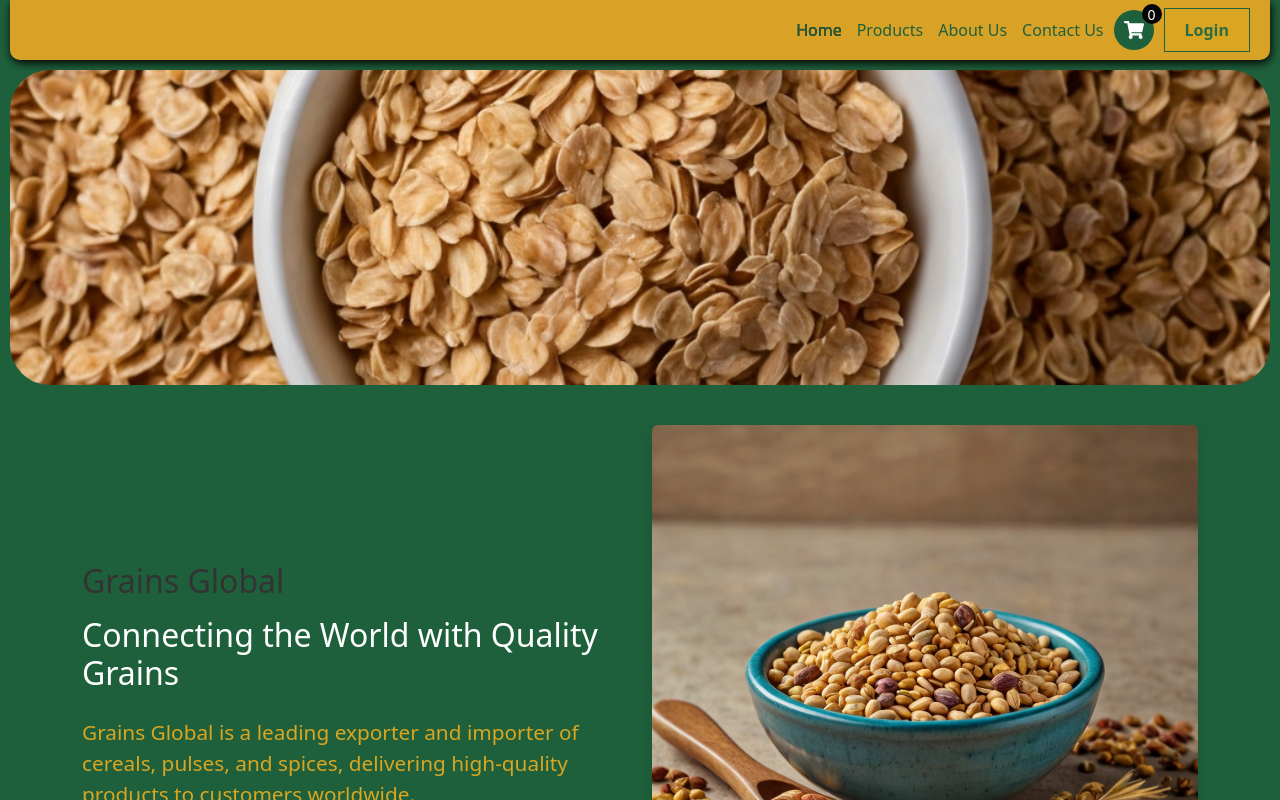
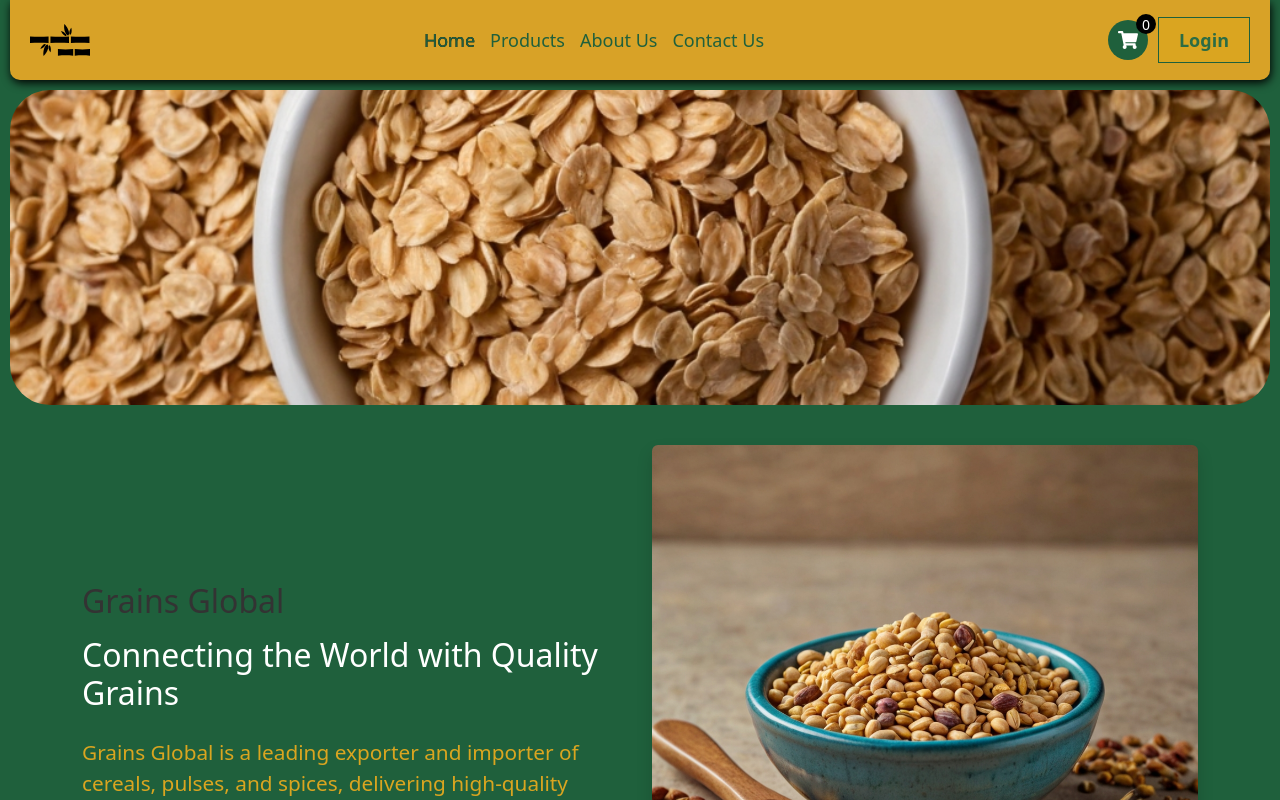
Before and after one commit to devams23/grainsglobal, a React (Vite) app: page / in a window 1280 px wide. Shown: the top 800 px of the page. Built offline with nearby package versions, Linux system fonts and the light colour scheme; no server answers.

Commit message:
added logo

```diff
--- a/src/Components/Navigation_Bar/Navbar.css
+++ b/src/Components/Navigation_Bar/Navbar.css
@@ -9,10 +9,15 @@
 
 .navvbar-container {
     display: flex;
-    justify-content: flex-end;
+    justify-content: space-between;
     align-items: center;
-    size: 1em;
-}
+    font-size: large;
+  }
+
+  .navvbar-logo img {
+    height: 60px; /* Adjust as needed */
+  }
+
 
 .navvbar-links {
     display: flex;
@@ -20,7 +25,11 @@
     margin-right: 10px;
     font-size: 1em;
 }
+.logo-link{
+    display: flex;
+    justify-content: start;
 
+}
 .navvbar-links a:hover {
     color: #1f603c;
     text-shadow: 0 0 .65px #333, 0 0 .65px #333;
--- a/src/Components/Navigation_Bar/Navbar.jsx
+++ b/src/Components/Navigation_Bar/Navbar.jsx
@@ -50,7 +50,13 @@ const Navbar = () => {
   return (
     <nav className={`navvbar ${menuOpen ? "menu-open" : ""}`}>
       <div className="navvbar-container">
+      <div className="navvbar-logo">
+          <NavLink to="/">
+            <img src="grainsglobal.svg" height={60} alt="Logo" />
+          </NavLink>
+        </div>
         <div className="navvbar-links">
+
           <NavLink
             to="/"
             className={({ isActive }) => (isActive ? "active" : "none")}
--- a/src/main.jsx
+++ b/src/main.jsx
@@ -1,15 +1,20 @@
-import React from 'react'
-import ReactDOM from 'react-dom/client'
-import App from './App.jsx'
+import React from "react";
+import ReactDOM from "react-dom/client";
+import App from "./App.jsx";
 // src/index.js or src/App.js
 
-import 'bootstrap/dist/css/bootstrap.min.css';
-import "./index.css"
+import "bootstrap/dist/css/bootstrap.min.css";
+import "./index.css";
 import Protected from "./Components/Protected.jsx";
-import store from './store/store.js';
-import { Provider } from 'react-redux';
-import { RouterProvider, Route, createBrowserRouter, createRoutesFromElements } from 'react-router-dom'
-import Layout from "./Components/Layout.jsx"
+import store from "./store/store.js";
+import { Provider } from "react-redux";
+import {
+  RouterProvider,
+  Route,
+  createBrowserRouter,
+  createRoutesFromElements,
+} from "react-router-dom";
+import Layout from "./Components/Layout.jsx";
 
 import {
   HomePage,
@@ -18,63 +23,49 @@ import {
   ContactUsPage,
   AboutUsPage,
   LoginPage,
-    SignUpPage
+  SignUpPage,
 } from "./Pages";
 
 // App.js or index.js
-import axios from 'axios';
+import axios from "axios";
 
 axios.defaults.withCredentials = true;
 
-<Protected></Protected>
+<Protected></Protected>;
 const router = createBrowserRouter(
+  createRoutesFromElements(
+    <Route path="/" element={<Layout />}>
+      <Route path="" element={<HomePage />} />
+      <Route path="products/:selected" element={<OurProductsPage />} />
 
-    createRoutesFromElements(
-        <Route path='/' element={<Layout />}>
-        <Route path='' element={<HomePage />} />
+      <Route path="cart" element={<MyCartPage />} />
+
+      <Route path="contact" element={<ContactUsPage />} />
+      <Route path="about" element={<AboutUsPage />} />
       <Route
-            path='products/:selected'
+        path="login"
         element={
-                <OurProductsPage />
-            }
-        />
-
-        <Route
-            path='cart'
-            element = {
-                <MyCartPage />
-            }
-        />
-
-        <Route path='contact' element={<ContactUsPage />} />
-        <Route path='about' element={<AboutUsPage />} />
-        <Route
-            path='login'
-            element = {
-                <Protected authentication = {false}>
+          <Protected authentication={false}>
             <LoginPage />
           </Protected>
         }
       />
       <Route
-            path='signup'
-            element = {
-                <Protected authentication = { false }>
+        path="signup"
+        element={
+          <Protected authentication={false}>
             <SignUpPage />
           </Protected>
         }
       />
-
     </Route>
   )
-)
+);
 
-ReactDOM.createRoot(document.getElementById('root')).render(
+ReactDOM.createRoot(document.getElementById("root")).render(
   <React.StrictMode>
     <Provider store={store}>
-
       <RouterProvider router={router} />
     </Provider>
-        {/* <App/> */}
-    </React.StrictMode>,
-)
+  </React.StrictMode>
+);
```
Also changed, not shown: public/grainsglobal.svg (added). Lines whose indentation alone changed are shown as unchanged.
